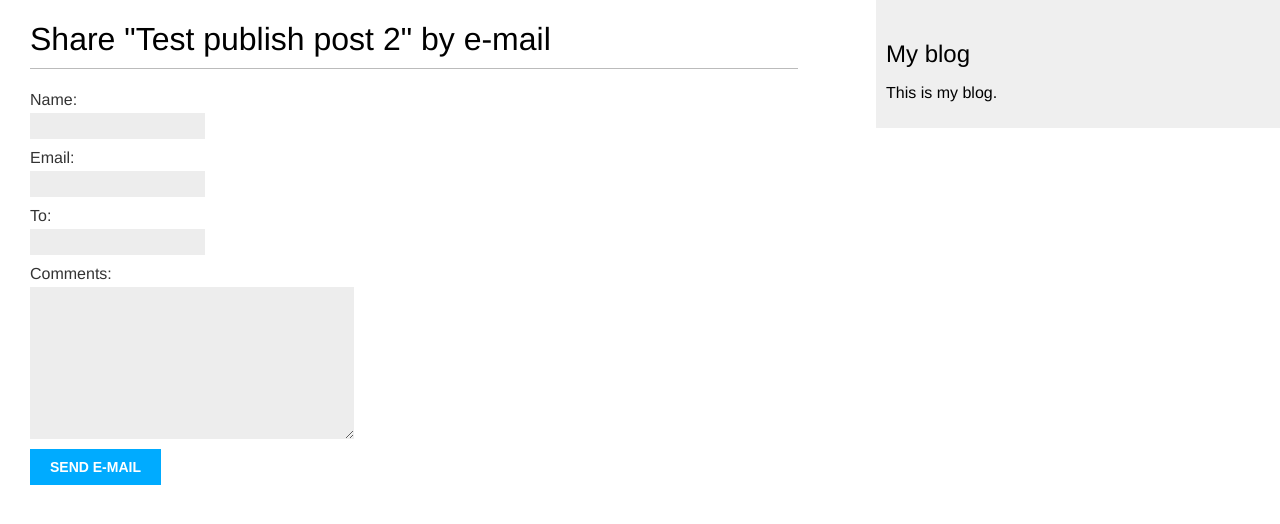
After one commit to BarajasPaul/mysite, a Django app: page /blog/6/share/ in a window 1280 px wide. The commit adds this page. Shown: the top 524 px of the page. Run offline with Django 3.2, Linux system fonts and the light colour scheme; data comes from the database, SQL or seed files in the repository.

Commit message:
Sharing posts by email

```diff
--- /dev/null
+++ b/blog/forms.py
@@ -0,0 +1,7 @@
+from django import forms
+class EmailPostForm(forms.Form):
+    name = forms.CharField(max_length=25)
+    email = forms.EmailField()
+    to =  forms.EmailField()
+    comments = forms.CharField(required=False,
+                               widget=forms.Textarea)
--- a/blog/templates/blog/post/detail.html
+++ b/blog/templates/blog/post/detail.html
@@ -6,4 +6,9 @@
     Published {{ post.publish }} by {{ post.author }}
   </p>
   {{ post.body|linebreaks }}
+  <p>
+    <a href="{%  url "blog:post_share" post.id %}">
+        Share this post
+    </a>
+  </p>
 {% endblock %}
--- /dev/null
+++ b/blog/templates/blog/post/share.html
@@ -0,0 +1,17 @@
+{% extends "blog/base.html" %}
+{% block title %}Share a post{% endblock %}
+{% block content %}
+  {% if sent %}
+    <h1>E-mail successfully sent</h1>
+    <p>
+      "{{ post.title }}" was successfully sent to {{ form.cleaned_data.to }}.
+    </p>
+  {% else %}
+    <h1>Share "{{ post.title }}" by e-mail</h1>
+    <form method="post">
+      {{ form.as_p }}
+      {% csrf_token %}
+      <input type="submit" value="Send e-mail">
+    </form>
+  {% endif %}
+{% endblock %}
--- a/blog/urls.py
+++ b/blog/urls.py
@@ -9,4 +9,6 @@ urlpatterns = [
     path('<int:year>/<int:month>/<int:day>/<slug:post>/',
          views.post_detail,
          name='post_detail'),
+    path('<int:post_id>/share/',
+         views.post_share, name='post_share'),
 ]
--- a/blog/views.py
+++ b/blog/views.py
@@ -2,6 +2,8 @@ from django.shortcuts import render, get_object_or_404
 from django.core.paginator import Paginator, EmptyPage, \
                                   PageNotAnInteger
 from django.views.generic import ListView
+from django.core.mail import send_mail
+from .forms import EmailPostForm
 from .models import Post
 
 class PostListView(ListView):
@@ -38,3 +40,29 @@ def post_detail(request, year, month, day, post):
     return render(request,
                   'blog/post/detail.html',
                    {'post': post})
+
+def post_share(request, post_id):
+    #Retrieve post by id
+    post = get_object_or_404(Post, id=post_id, status='published')
+    sent = False
+    if request.method == 'POST':
+        # Form was submitted
+        form = EmailPostForm(request.POST)
+        if form.is_valid():
+            # Form fields passed validation
+            cd = form.cleaned_data
+            post_url =  request.build_absolute_uri(
+                post.get_absolute_url())
+            subject = f"{cd['name']} recommends you read " \
+                      f"{post.title}"
+            message = f"Read {post.title} at {post_url}\n\n" \
+                      f"{cd['name']}\'s comments: {cd['comments']}"
+            send_mail(subject, message, "admin@polix.com",
+                      [cd['to']])
+            sent = True
+            # ... send email
+    else:
+        form = EmailPostForm()
+    return render(request, 'blog/post/share.html', {'post': post,
+                                                    'form': form,
+                                                    'sent': sent})
--- a/mysite/settings.py
+++ b/mysite/settings.py
@@ -38,6 +38,7 @@ INSTALLED_APPS = [
     'django.contrib.messages',
     'django.contrib.staticfiles',
     'blog.apps.BlogConfig',
+    'django_extensions',
 ]
 
 MIDDLEWARE = [
@@ -119,3 +120,5 @@ USE_TZ = True
 # https://docs.djangoproject.com/en/3.1/howto/static-files/
 
 STATIC_URL = '/static/'
+
+EMAIL_BACKEND = 'django.core.mail.backends.console.EmailBackend'
```
